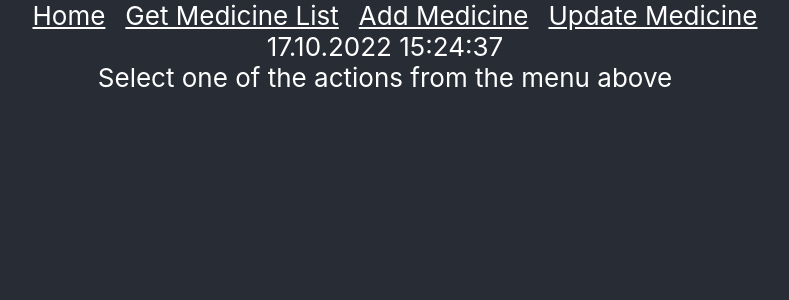
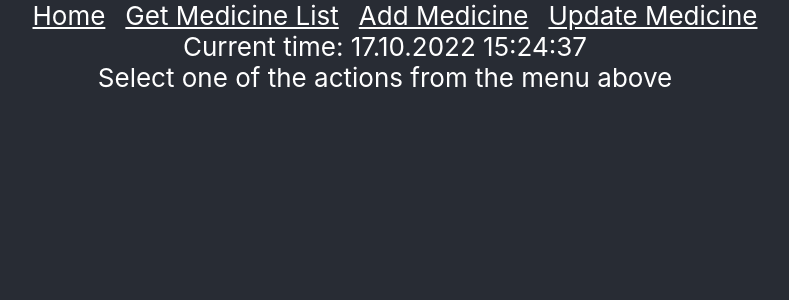
Before and after one commit to AleksandarBayrev/pharmacy-manager, a React app in the folder PharmacyManager.Frontend/pharmacy-manager/: page / in a window 1280 px wide. Shown: the top 300 px of the page, without its empty margins (255-1044 px from the left). Built offline with nearby package versions, Linux system fonts and the light colour scheme.

Commit message:
Add phrase to date and time component

```diff
--- a/PharmacyManager.Frontend/pharmacy-manager/src/components/PharmacyManagerApp/App.tsx
+++ b/PharmacyManager.Frontend/pharmacy-manager/src/components/PharmacyManagerApp/App.tsx
@@ -29,7 +29,7 @@ export class PharmacyManagerApp extends React.Component<PharmacyManagerAppProps,
             </div>
             <div className='App-page-container'>
               <div className='App-date-time'>
-                <DateTime />
+                <DateTime phrase='Current time: '/>
               </div>
               <div className='App-page'>
                 <Routes>
--- a/PharmacyManager.Frontend/pharmacy-manager/src/components/Shared/Components/DateTime.tsx
+++ b/PharmacyManager.Frontend/pharmacy-manager/src/components/Shared/Components/DateTime.tsx
@@ -1,6 +1,8 @@
 import React from "react";
 
-type DateTimeProps = {}
+type DateTimeProps = {
+    phrase?: string;
+}
 
 type DateTimeState = {
     date: Date;
@@ -51,7 +53,7 @@ export class DateTime extends React.Component<DateTimeProps, DateTimeState> {
     render() {
         return (
             <div className="App-date-time-container">
-                {this.formatDate()} {this.formatTime()}
+                {this.props.phrase ? `${this.props.phrase}${this.formatDate()} ${this.formatTime()}` : `${this.formatDate()} ${this.formatTime()}`}
             </div>
         )
     }
```
Also changed, not shown: 2 other files (tests, documents, lock files or other folders).
